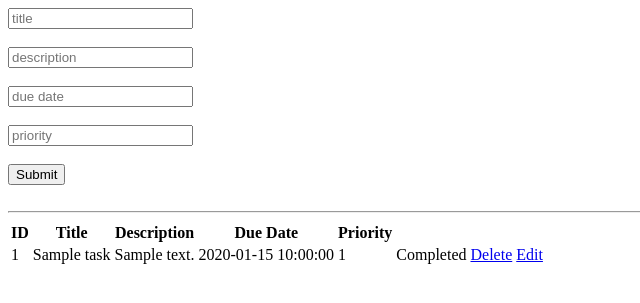
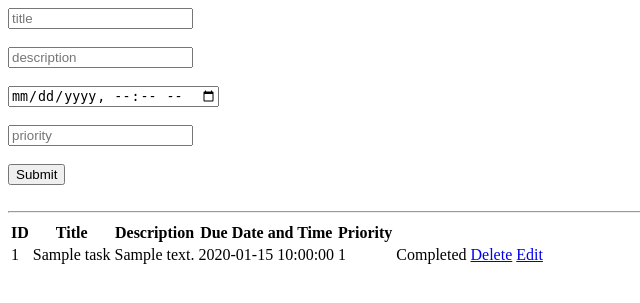
Before and after one commit to CJError404/TMS, a PHP site: page /create.php in a window 1280 px wide. Shown: the top 303 px of the page, without its empty margins (0-640 px from the left). Run offline with PHP 8.4, Linux system fonts and the light colour scheme; tables that the repository leaves empty hold one stand-in row (values such as "Sample post"); a stand-in replaces the project's code that opens the database connection; some libraries are stand-ins or nearby versions.

Commit message:
Update create.php

```diff
--- a/final/create.php
+++ b/final/create.php
@@ -16,9 +16,6 @@ if (isset($_POST['submitFormBtn'])){
     $due_date = $_POST['due_date'];
     $priority = (int)$_POST['priority'];
     $completed = (int)$_POST['completed'];
-
-    // SET DEFAULT BOOLEAN 0 = NOT COMPLETED HEHE
-    $completed = "not completed";
 
     // validation if necessary
     if (count($errors) == 0){
@@ -62,7 +59,7 @@ if (isset($_POST['submitFormBtn'])){
 <form action="create.php" method="POST">
     <input type="text" name="title" placeholder="title"><br><br>
     <input type="text" name="task_description" placeholder="description"><br><br>
-    <input type="text" name="due_date" placeholder="due date"><br><br>
+    <input type="datetime-local" name="due_date"><br><br>
     <input type="text" name="priority" placeholder="priority"><br><br>
     <input type="submit" name="submitFormBtn" value="Submit"><br><br>
     <hr>
@@ -74,7 +71,7 @@ if (isset($_POST['submitFormBtn'])){
         <th> ID </th>
         <th> Title </th>
         <th> Description </th>
-        <th> Due Date </th>
+        <th> Due Date and Time </th>
         <th> Priority </th>
 
     </tr>
@@ -87,7 +84,7 @@ if (isset($_POST['submitFormBtn'])){
             <td><?php echo($row['task_description']); ?></td>
             <td><?php echo($row['due_date']); ?></td>
             <td><?php echo($row['priority']); ?></td>
-            <td><?php echo $row['completed'] ? 'Completed' : 'Not Completed'; ?></td>
+            <td><?php echo $row['completed'] ? 'Completed' : 'In Progress'; ?></td>
             <td><a href ="delete.php?task_id=<?php echo $row['task_id']; ?>">Delete</td>
             <td><a href="edit.php?task_id=<?php echo $row['task_id']; ?>">Edit</a></td>
         </tr>
```
